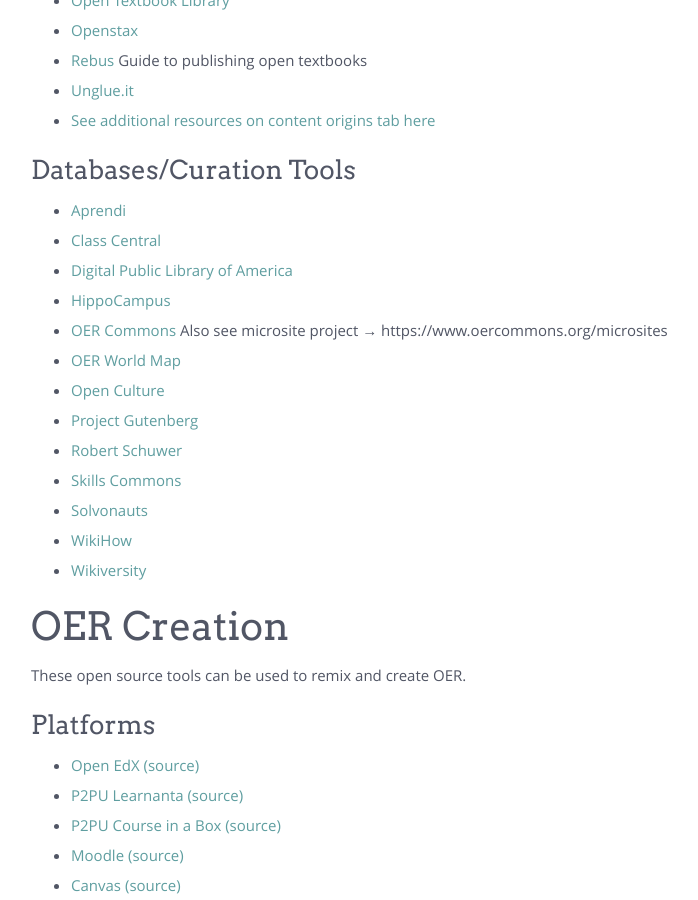
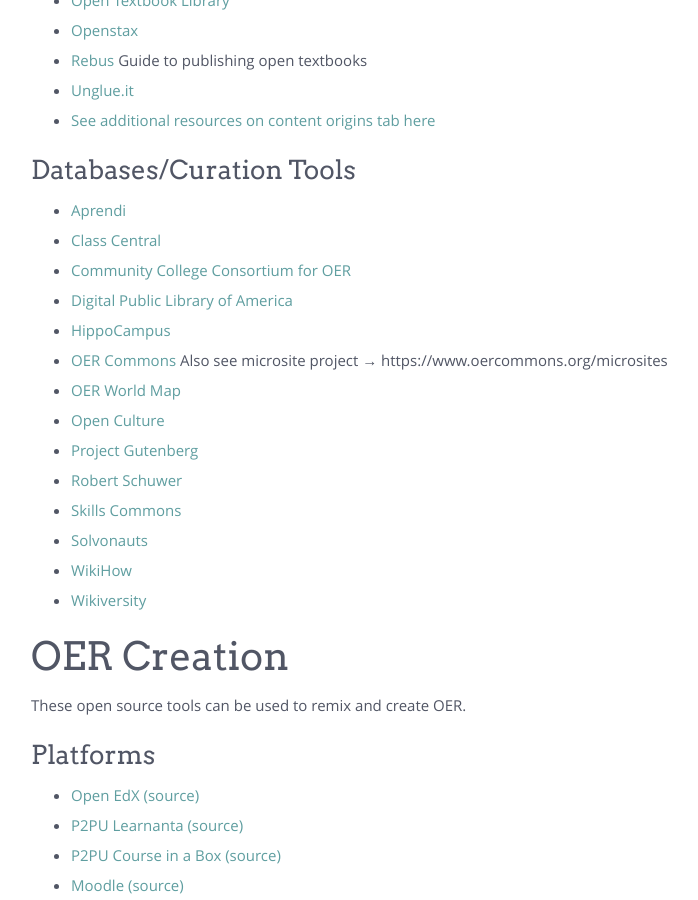
Before and after one commit to p2pu/notes-on-edtech, a Jekyll site: the page built from index.md, in a window 1280 px wide and 900 px high, scrolled down 1967 px. Shown: the whole window, without its empty margins (39-737 px from the left). Built offline with Jekyll 4.4.1, drawn with Linux system fonts in a browser that asks for light colours; nearby versions of some CDN libraries.

Commit message:
Update index.md

```diff
--- a/index.md
+++ b/index.md
@@ -68,6 +68,7 @@ These organizations and initiatives develop openly licensed content that is not
 
  - [Aprendi](https://www.aprendi.org/)
  - [Class Central](https://www.class-central.com/)
+ - [Community College Consortium for OER](https://www.cccoer.org/learn/find-oer/)
  - [Digital Public Library of America](https://dp.la/)
  - [HippoCampus](https://www.hippocampus.org/)
  - [OER Commons](https://www.oercommons.org/) Also see microsite project → https://www.oercommons.org/microsites
```
